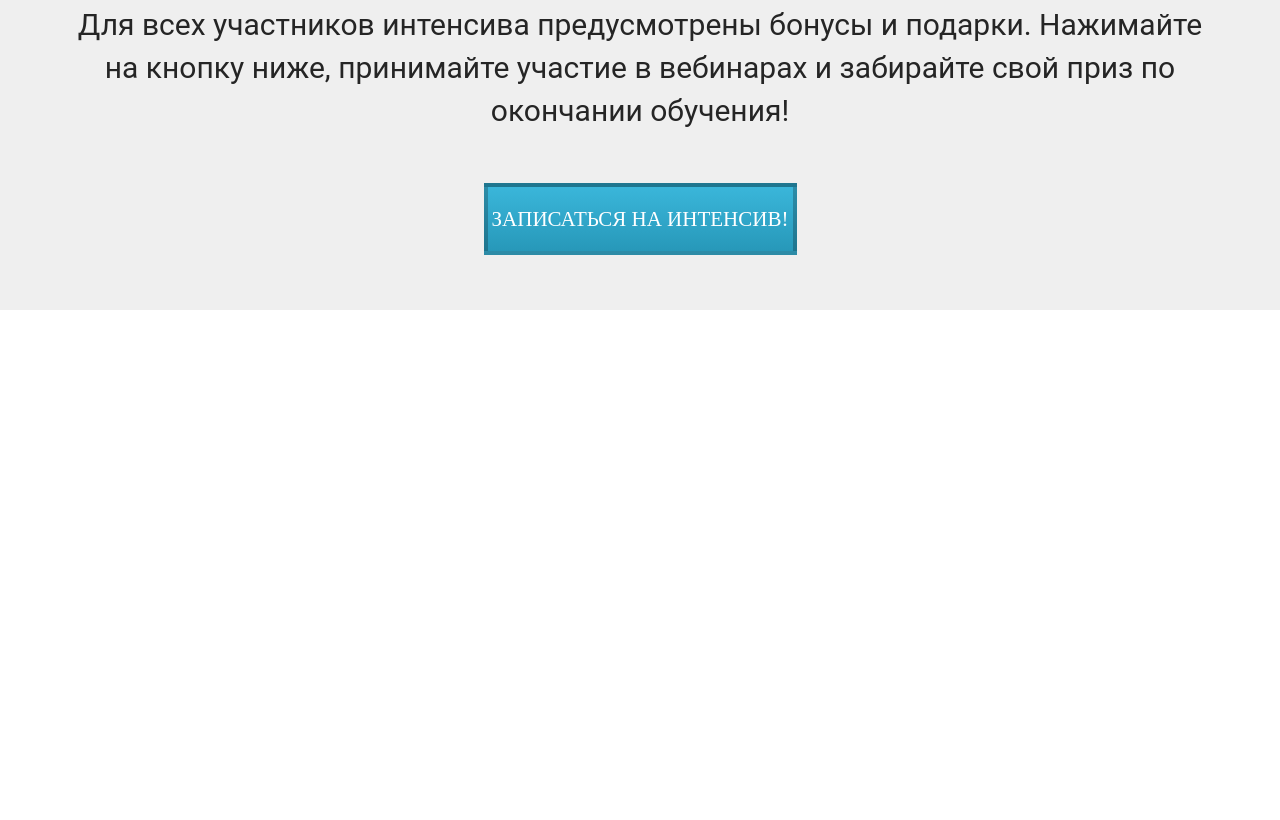
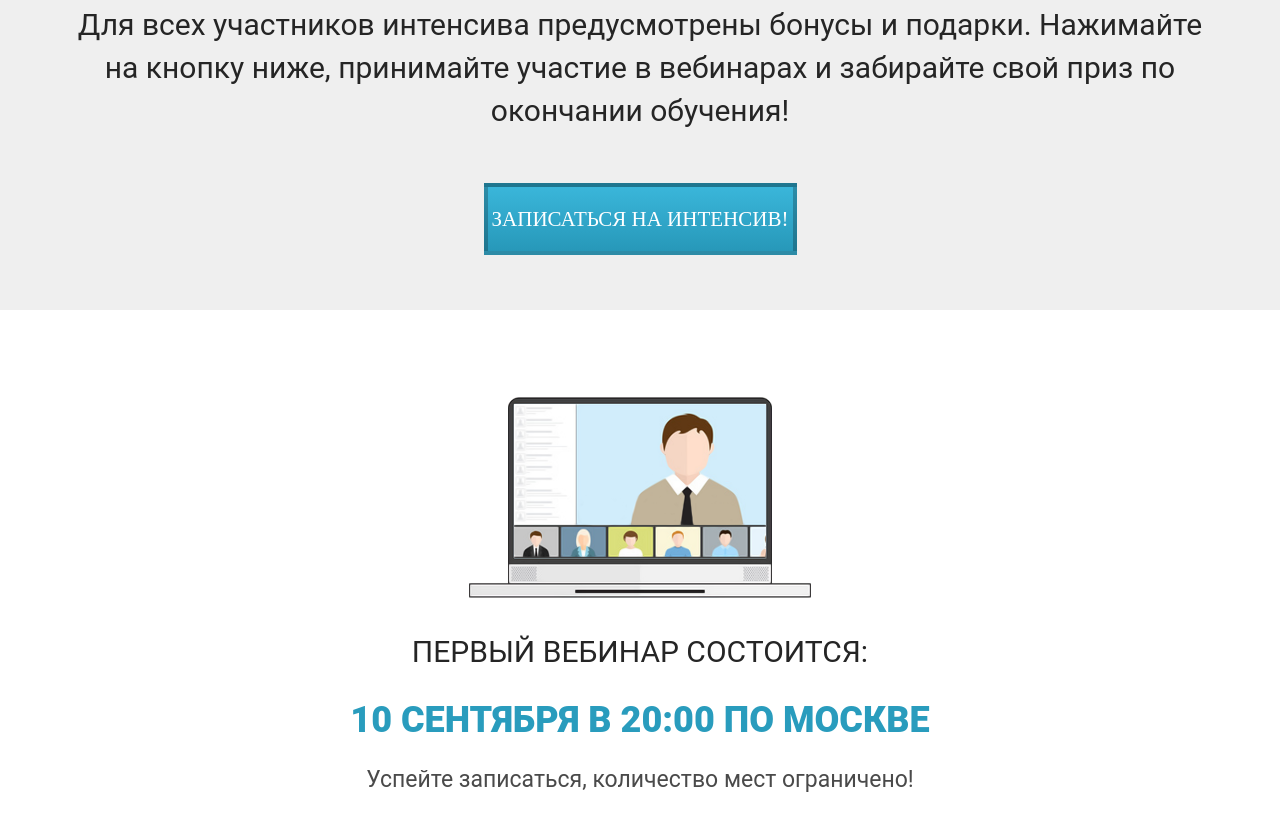
Before and after one commit to PavelTerekhov/Wordpress, a plain HTML site: page index.html in a window 1280 px wide. Shown: the part 2836-3656 px from the top of the page. Before the commit the page ends 3146 px from the top, so only its background shows below. Drawn offline with Linux system fonts and the light colour scheme.

Commit message:
Sixth section

```diff
--- a/css/style.css
+++ b/css/style.css
@@ -246,3 +246,41 @@ h1 {
 .gift .gift_btn {
     margin: 51px auto 88px auto;
 }
+
+.firstWebinar {
+    min-height: 510px;
+}
+.firstWebinar .firstWebinar_img {
+    padding-top: 87px;
+    display: block;
+    margin: 0 auto;
+}
+.firstWebinar .firstWebinar_title {
+    margin-top: 36px;
+    font-family: 'Roboto';
+    font-style: normal;
+    font-weight: 400;
+    font-size: 30px;
+    color: #252525;
+    text-align: center;
+    text-transform: uppercase;
+}
+.firstWebinar .firstWebinar_header {
+    margin-top: 30px;
+    font-family: 'Roboto';
+    font-style: normal;
+    font-weight: 900;
+    font-size: 36px;
+    text-transform: uppercase;
+    color: #299CBD;
+    text-align: center;
+}
+.firstWebinar .firstWebinar_subheader {
+    margin-top: 25px;
+    font-family: 'Roboto';
+    font-style: normal;
+    font-weight: 400;
+    font-size: 23px;
+    text-align: center;
+    color: #4A4A4A;
+}
--- a/index.html
+++ b/index.html
@@ -115,5 +115,13 @@
             <button class="gift_btn">Записаться на интенсив!</button>
         </div>
     </section>
+    <section class="firstWebinar">
+        <div class="container">
+            <img src="img/first_webinar/first.png" alt="first webinar" class="firstWebinar_img">
+            <div class="firstWebinar_title">Первый вебинар состоится:</div>
+            <div class="firstWebinar_header">10 сентября в 20:00 по Москве</div>
+            <div class="firstWebinar_subheader">Успейте записаться, количество мест ограничено!</div>
+        </div>
+    </section>
 </body>
 </html>
```
